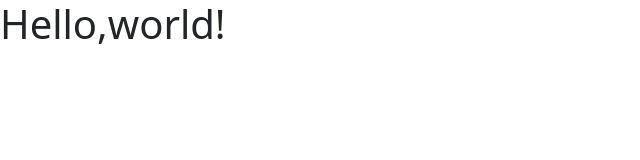
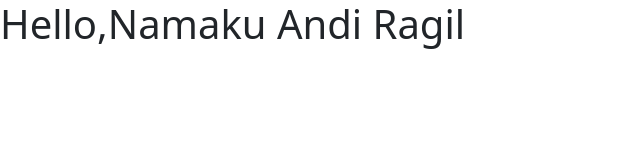
Before and after one commit to andiragil/latihan-git-binar, a plain HTML site: page index.html in a window 1280 px wide. Shown: the whole page, without its empty margins (0-640 px from the left). Drawn offline with nearby package versions, Linux system fonts and the light colour scheme.

Commit message:
hello nama

```diff
--- a/index.html
+++ b/index.html
@@ -7,7 +7,7 @@
     <link href="https://cdn.jsdelivr.net/npm/bootstrap@5.3.3/dist/css/bootstrap.min.css" rel="stylesheet" integrity="sha384-QWTKZyjpPEjISv5WaRU9OFeRpok6YctnYmDr5pNlyT2bRjXh0JMhjY6hW+ALEwIH" crossorigin="anonymous" />
   </head>
   <body>
-    <h1>Hello,world!</h1>
+    <h1>Hello,Namaku Andi Ragil</h1>
     <script src="https://cdn.jsdelivr.net/npm/bootstrap@5.3.3/dist/js/bootstrap.bundle.min.js" integrity="sha384-YvpcrYf0tY3lHB60NNkmXc5s9fDVZLESaAA55NDzOxhy9GkcIdslK1eN7N6jIeHz" crossorigin="anonymous"></script>
   </body>
 </html>
```
